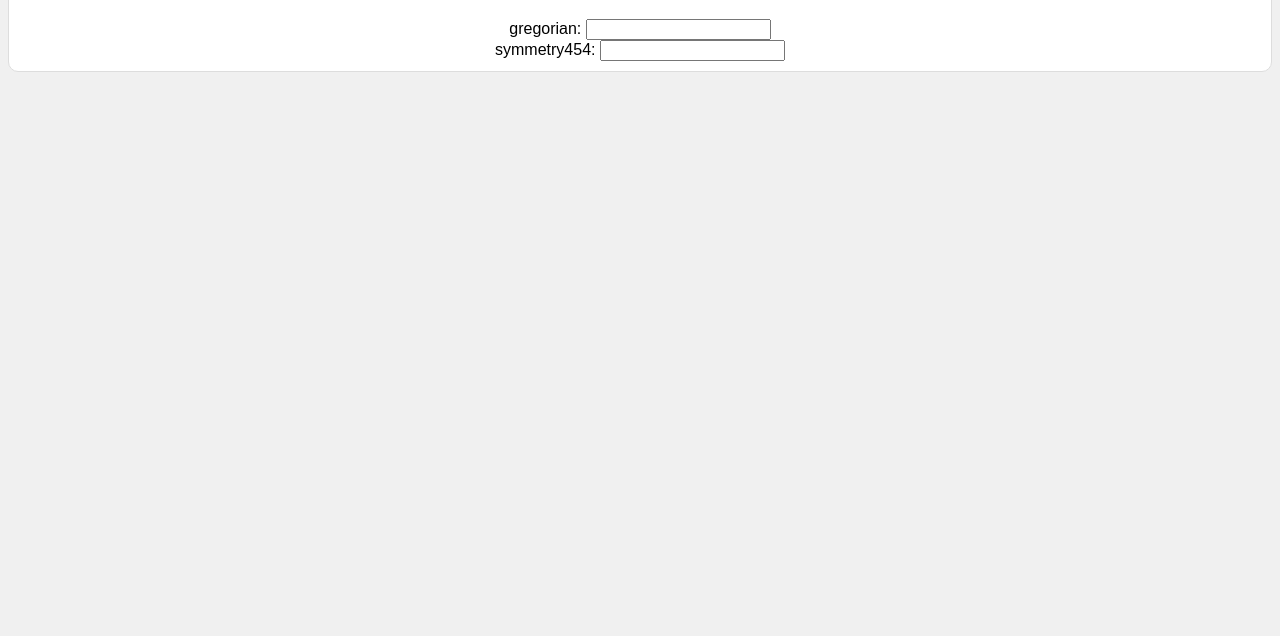
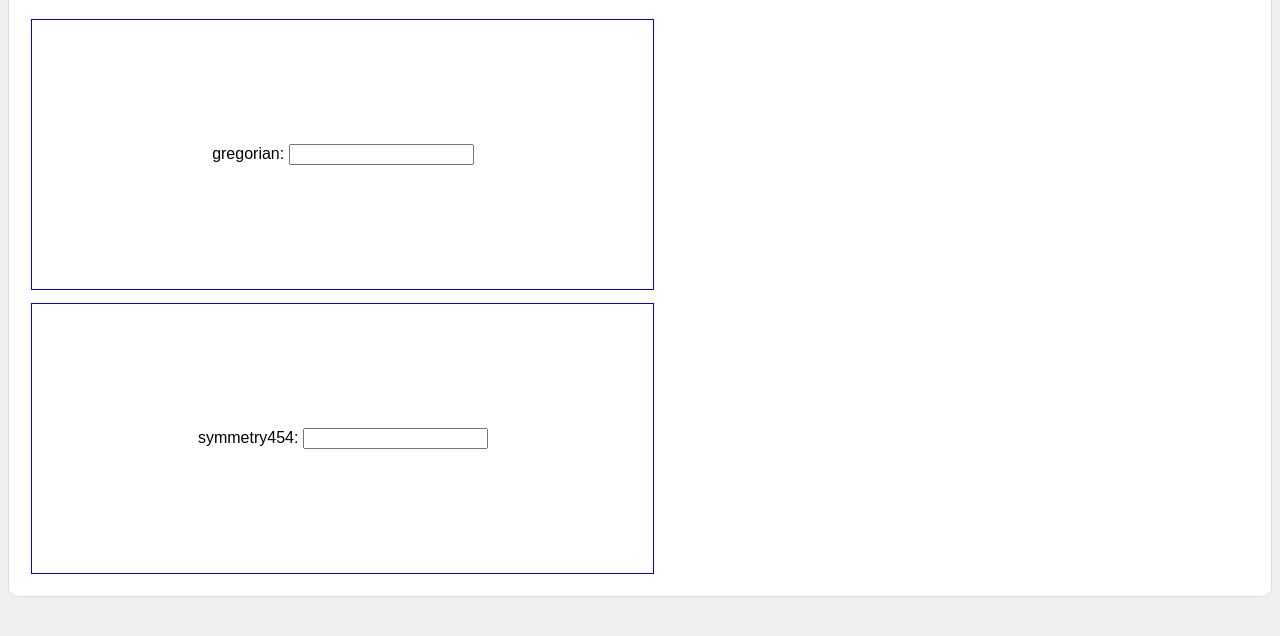
Before and after one commit to baisong/symmetrical, a plain HTML site: page index.html in a window 1280 px wide. Shown: the part 92-728 px from the top of the page. Drawn offline with nearby package versions, Linux system fonts and the light colour scheme.

Commit message:
Update main.css

```diff
--- a/css/main.css
+++ b/css/main.css
@@ -11,3 +11,17 @@ body {
   background: white;
   border: 1px solid #ddd;
 }
+
+.s454-gregorian, .s454-symmetry454 {
+  width: 30%;
+border: 1px solid blue;
+padding: 10%;
+margin: 1%;
+}
+
+.s454-converter label {
+  margin-bottom: 1em;
+}
+.s454-converter input {
+  clear: both;
+}
```
